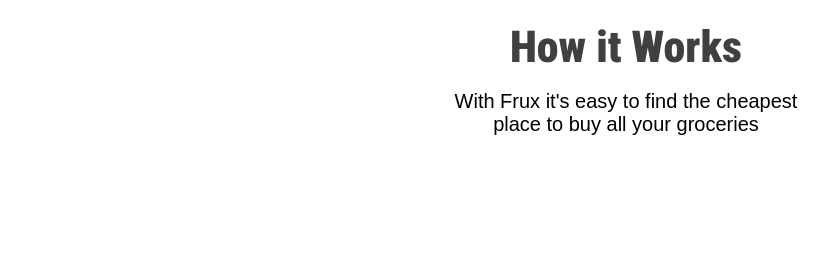
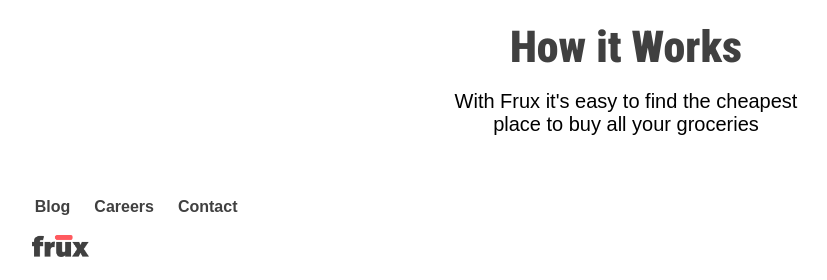
Before and after one commit to Eberpraw/frux, a Flask app: page / in a window 1280 px wide. Shown: the part 690-970 px from the top of the page, without its empty margins (14-841 px from the left). Before the commit the page ends 825 px from the top, so only its background shows below. Run offline with Flask 3, Linux system fonts and the light colour scheme; lists and menus that the app fills with data are empty.

Commit message:
emilie laver footer og har slettet et billede

```diff
--- a/application/static/styles.css
+++ b/application/static/styles.css
@@ -207,6 +207,27 @@ ul li {
     border-radius: 10px;
 }
 
+/* footer styling */
+
+.footer {
+    margin-left: 1cm;
+    margin-top: -1.5cm;
+}
+
+.a {
+    text-decoration: none;
+    color: #404040;
+    margin: 0;
+    padding-right: 20px;
+}
+
+.logo-footer {
+    width: auto;
+   height: 22px;
+   margin-bottom: 0.5cm;
+   margin-left: 1cm;
+}
+
 /* Styling for how it works subpage */
 
 .how-it-works-p {
@@ -298,7 +319,6 @@ ul li {
 
 
 
-
   /* Styling for grocery list subpage */
 
 .bg-glist {
@@ -351,6 +371,7 @@ ul li {
 .info-section {
     margin-top: 100px;
     text-align: center;
+    margin-bottom: 100px;
 }
 
 .text-section {
--- a/application/templates/contact.html
+++ b/application/templates/contact.html
@@ -13,7 +13,7 @@
 
             <nav class="navbarDark">
                 <a href="http://127.0.0.1:5000/how-it-works">How it Works</a>
-                <a href="#">About</a>
+                <a href="http://127.0.0.1:5000/about">About</a>
                 <a href="http://127.0.0.1:5000/contact" class="active">Contact</a>
                 <a href="http://127.0.0.1:5000/profile/emilie"><img src="/static/images/emilie.jpg" Alt="Profile Image" Class="profile-image"></a>
             </nav>
--- a/application/templates/how-it-works.html
+++ b/application/templates/how-it-works.html
@@ -15,7 +15,7 @@
         <a href="http://127.0.0.1:5000/"><img src="/static/images/logo_dark.png" alt="logo" class="logo"></a>
         <nav class="navbarDark">
             <a href="http://127.0.0.1:5000/how-it-works" class="active">How it Works</a>
-            <a href="#">About</a>
+            <a href="http://127.0.0.1:5000/about">About</a>
             <a href="http://127.0.0.1:5000/contact">Contact</a>
             <a href="http://127.0.0.1:5000/profile/emilie"><img src="/static/images/emilie.jpg" alt="Profile Image" class="profile-image"></a>
         </nav>
--- a/application/templates/index.html
+++ b/application/templates/index.html
@@ -44,13 +44,20 @@
                 <input class="button" type="submit" value="Search">
             </form>
         </div>
+        <div class="info-section">
+            <h2 class="title-text">How it Works</h2>
+            <p class="text-section">With Frux it's easy to find the cheapest<br>place to buy all your groceries</p>
+        </div>
+    </main>
+    <table class="footer">
+         <tr>
+            <th><p><a class="a">Blog</a></p></th>
+            <th><p><a class="a" href="mailto:info@frux.com">Careers</a></p></th>
+            <th><p><a class="a" href="http://127.0.0.1:5000/contact">Contact</a></p></th>
+            </tr>
+     </table>
+     <a href="http://127.0.0.1:5000/"><img src="/static/images/logo_dark.png" alt="logo" class="logo-footer"></a>
 
-    </main>
-
-    <div class="info-section">
-        <h2 class="title-text">How it Works</h2>
-        <p class="text-section">With Frux it's easy to find the cheapest<br>place to buy all your groceries</p>
-    </div>
 
 </body>
 </html>
```
Also changed, not shown: application/static/images/shopping.jpg (deleted).
